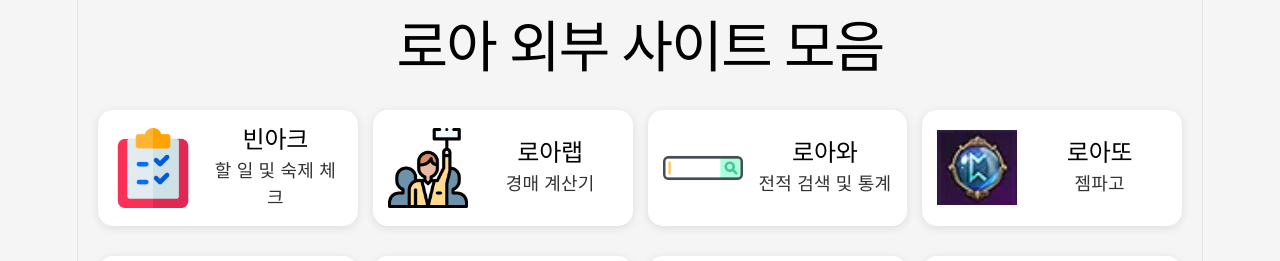
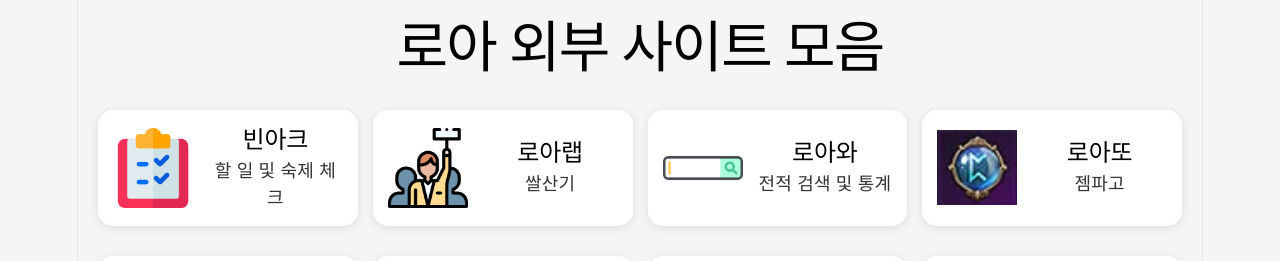
Before and after one commit to chtj1024/lostall, a React (Vite) app: page / in a window 1280 px wide. Shown: the top 261 px of the page. Built offline with nearby package versions, Linux system fonts and the light colour scheme.

Commit message:
update name ssalsangi

```diff
--- a/src/data.js
+++ b/src/data.js
@@ -10,7 +10,7 @@
   {
     id: 2,
     name: "로아랩",
-    description: "경매 계산기",
+    description: "쌀산기",
     url: "https://lo4.app/tools/auction-calculator",
     image: "/images/auction.png"
   },
```
